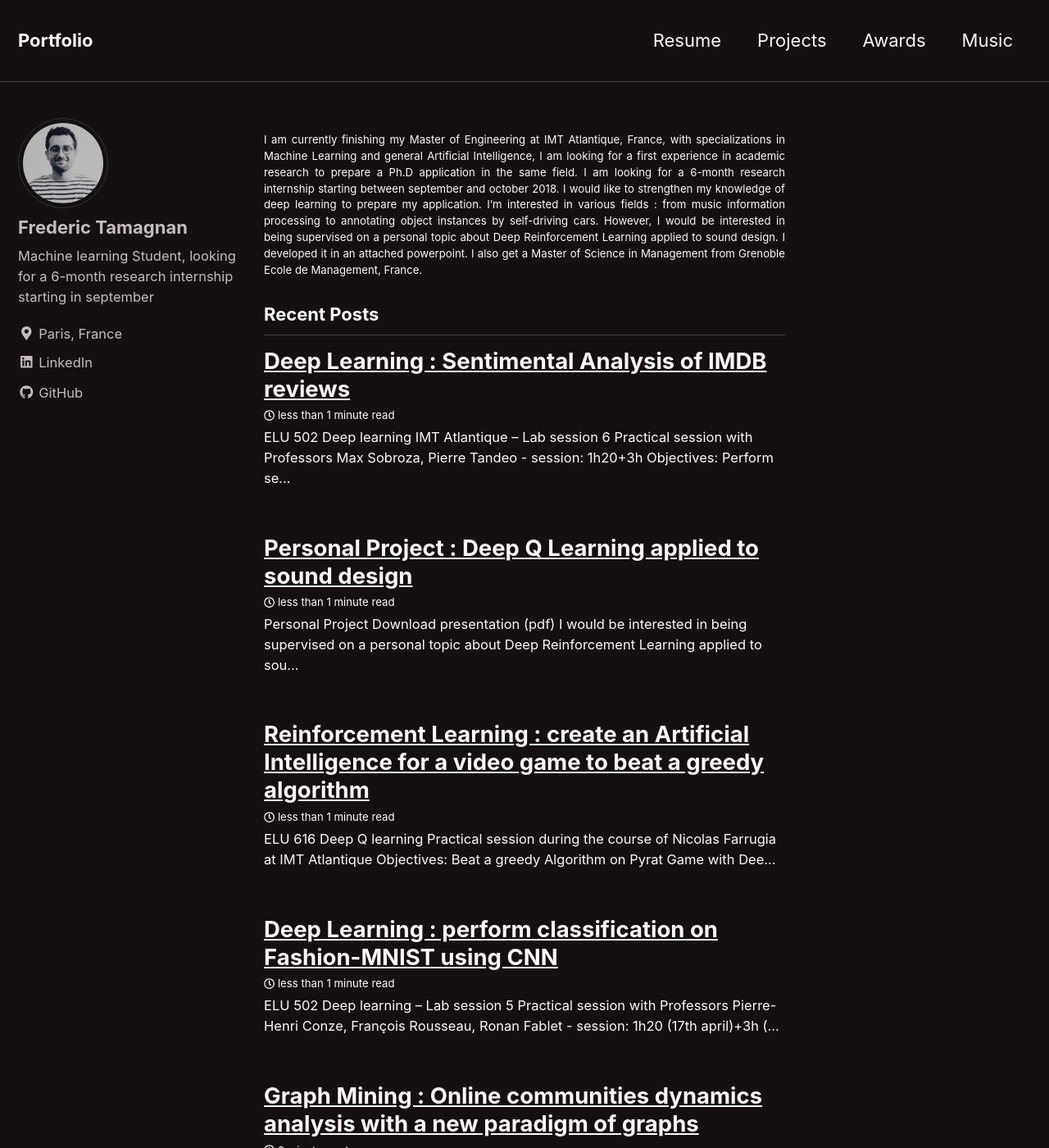
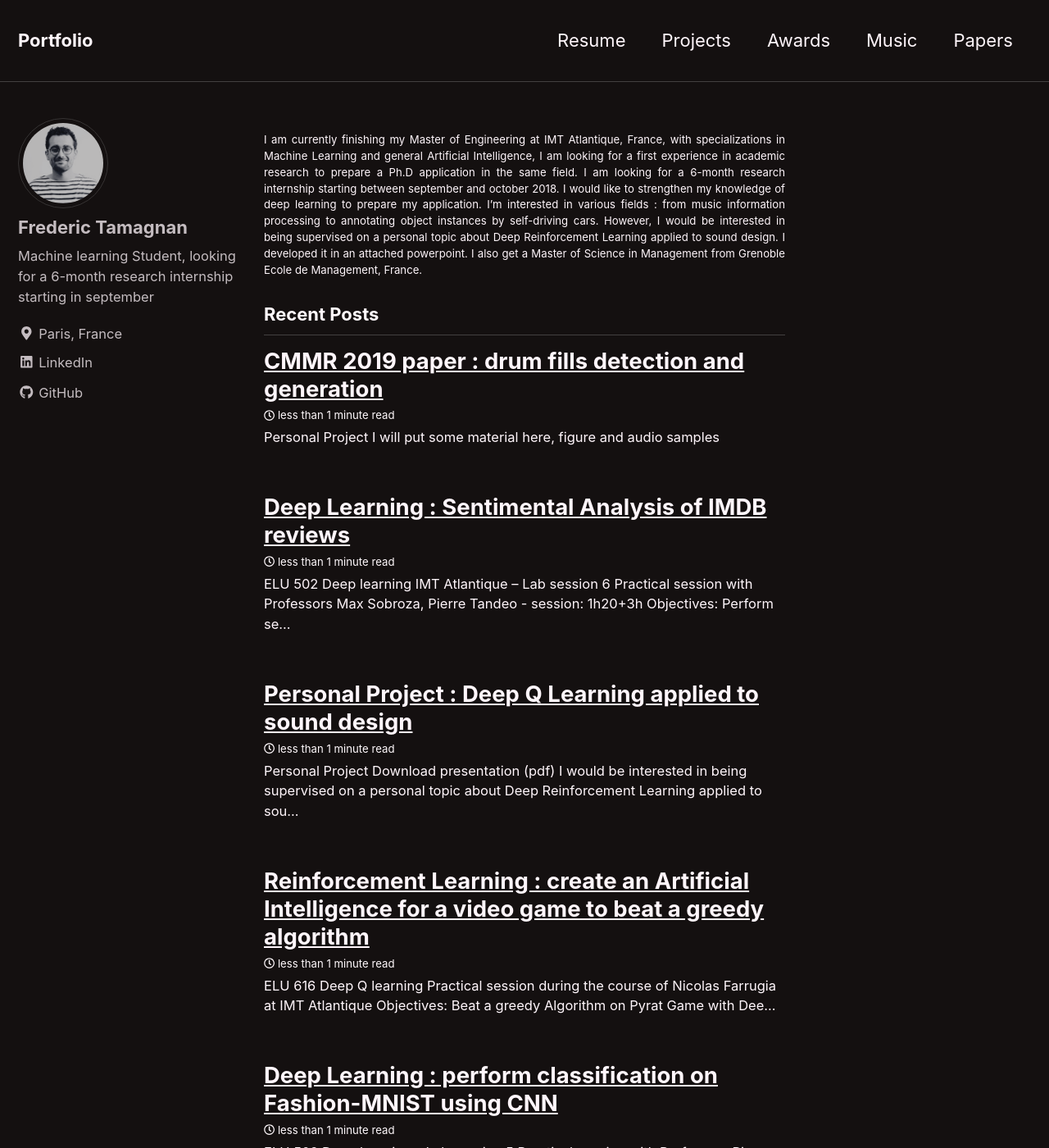
Before and after one commit to frederictamagnan/frederictamagnan.github.io, a Jekyll site: the page built from index.html, in a window 1280 px wide and 1400 px high. Shown: the whole window at 82% size. Built offline with Jekyll 4.4.1, drawn with Linux system fonts in a browser that asks for light colours; nearby versions of some CDN libraries; the list of posts is cut into pages by our own code; some of the changed text lies outside the part shown.

Commit message:
ajout section papier + drum fills + lien direct

```diff
--- a/_data/navigation.yml
+++ b/_data/navigation.yml
@@ -8,3 +8,5 @@
     url : /awards/
   - title: "Music"
     url: /music/
+  - title: "Papers"
+    url: /papers/
--- /dev/null
+++ b/_posts/2019-07-19-drumfills.md
@@ -0,0 +1,16 @@
+---
+title: "CMMR 2019 paper : drum fills detection and generation"
+excerpt_separator: "<!--more-->"
+categories:
+  - Post Formats
+tags:
+  - Post Formats
+  - readability
+  - standard
+---
+# Personal Project
+
+
+<p style="font-size:100%; text-align:justify;">
+I will put some material here, figure and audio samples
+<p>
```
Also changed, not shown: _pages/papers.md (added, +14 -0 lines), malvik.JPG (added).
